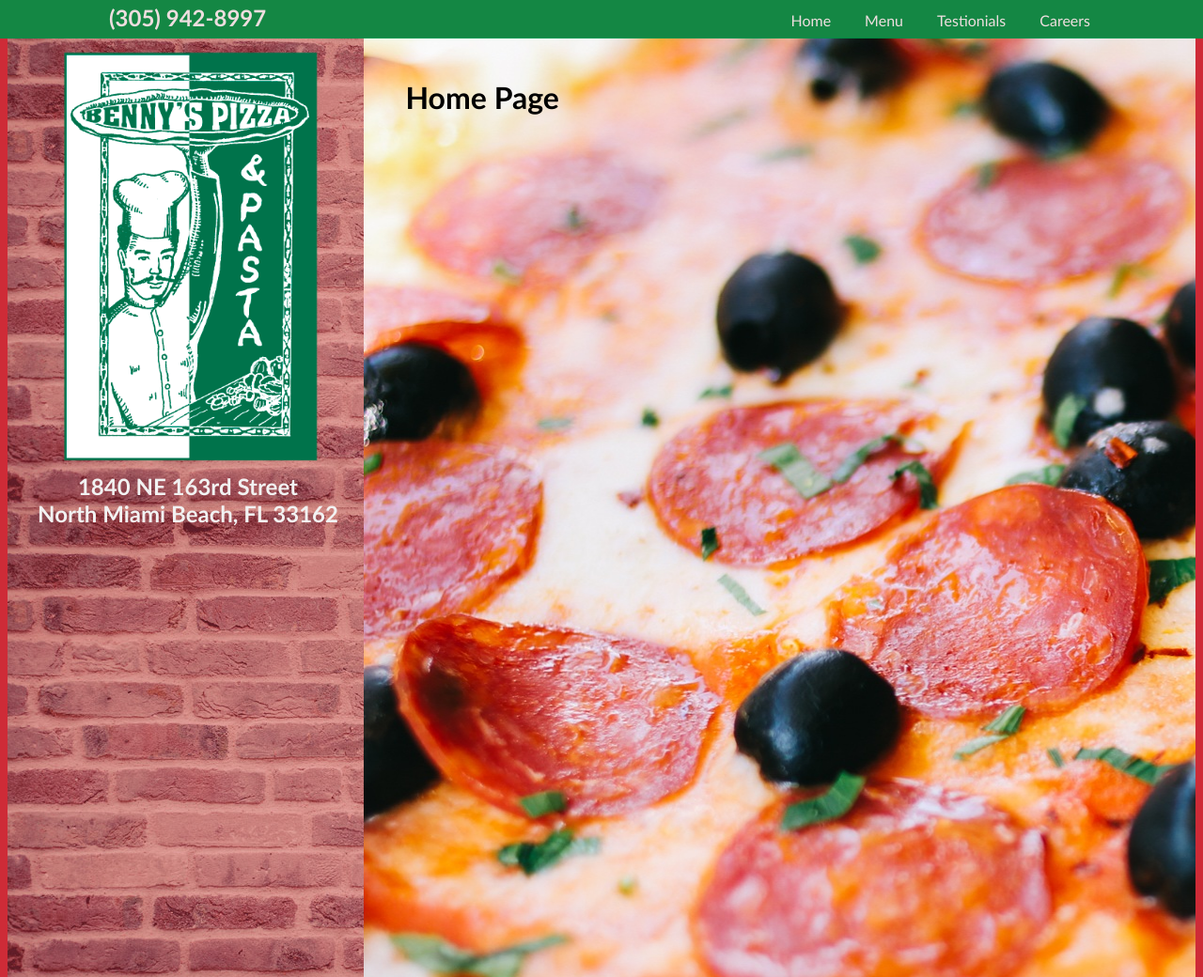
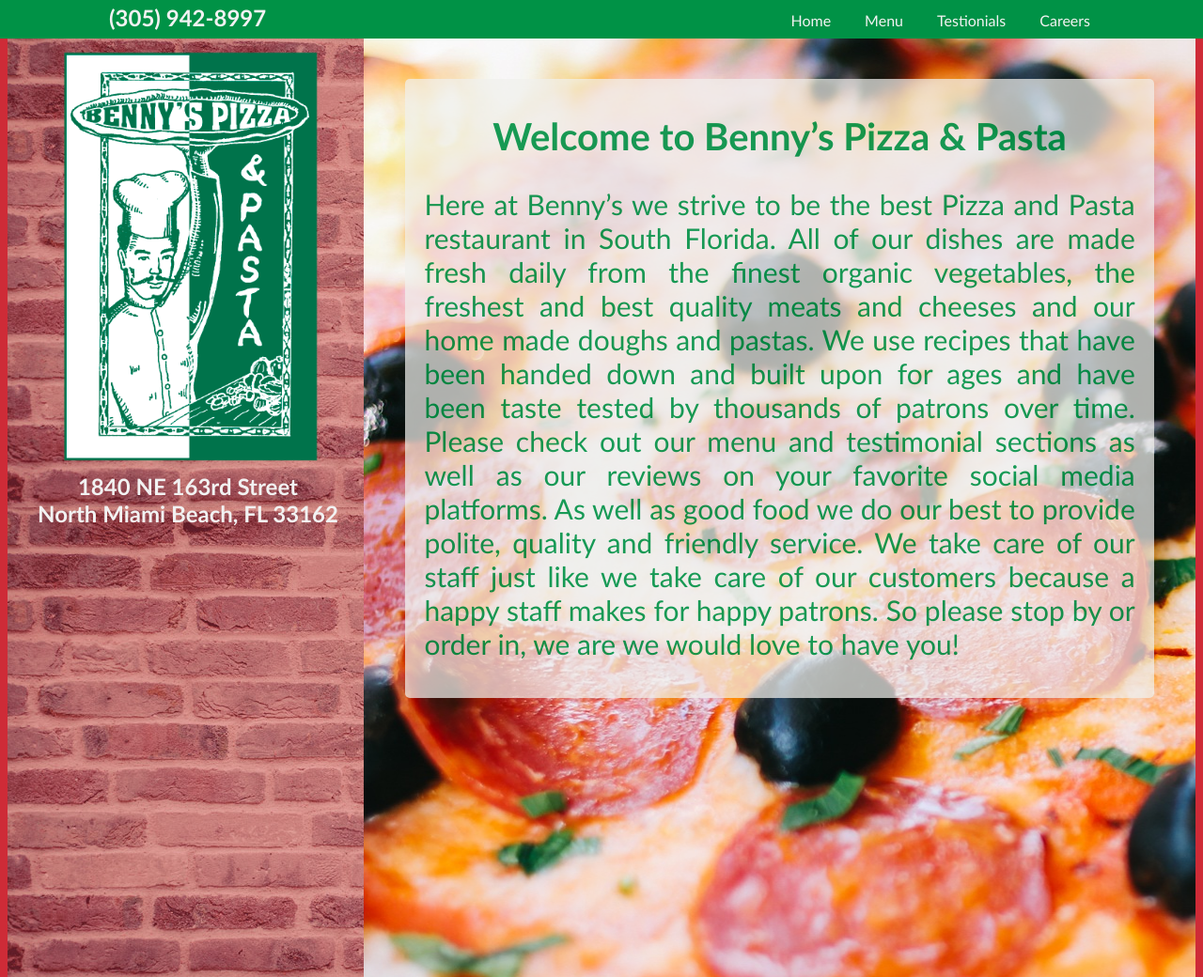
Before and after one commit to benzart151/Project4, a plain HTML site: page index.html in a window 1280 px wide. Shown: the top 1040 px of the page at 94% size. Drawn offline with Linux system fonts and the light colour scheme.

Commit message:
Home Page Copy
Added Copy to the Home Page

```diff
--- a/css/stylesheet.css
+++ b/css/stylesheet.css
@@ -26,7 +26,6 @@ a:hover, a:active {
 	color: #f2f2f2;
 	font-family: "Gill Sans", "Gill Sans MT", "Myriad Pro", "DejaVu Sans Condensed", Helvetica, Arial, "sans-serif";
 	vertical-align: bottom;
-	opacity: 0.9;
     z-index: 8888;
 }
 
@@ -105,6 +104,23 @@ a:hover, a:active {
 
 #mainText{
 	margin: 5%;
+    color: #009246;
+    background-color: rgba(240,240,237,0.8);
+    opacity: 0.9;
+    padding-left: 20px;
+    padding-right: 20px;
+    padding-top: 10px;
+    padding-bottom: 10px;
+    border-radius: 5px;
+}
+
+#mainText p{
+    text-align: justify;
+    font-size: 30px;
+}
+#mainText h1{
+    text-align: center;
+    font-size: 40px;
 }
 
 #sidebarText{
--- a/index.html
+++ b/index.html
@@ -51,7 +51,10 @@
         </div>
         <div id="mainContent">
         	<div id="mainText">
-		  		<h1>Home Page</h1>
+		  		<h1>Welcome to Benny’s Pizza & Pasta</h1>
+                <p>
+                Here at Benny’s we strive to be the best Pizza and Pasta restaurant in South Florida. All of our dishes are made fresh daily from the finest organic vegetables, the freshest and best quality meats and cheeses and our home made doughs and pastas. We use recipes that have been handed down and built upon for ages and have been taste tested by thousands of patrons over time. Please check out our menu and testimonial sections as well as our reviews on your favorite social media platforms. As well as good food we do our best to provide polite, quality and friendly service. We take care of our staff just like we take care of our customers because a happy staff makes for happy patrons. So please stop by or order in, we are we would love to have you!
+                </p>
 		  	</div>
 		</div>
         <div id="footer">
```
Also changed, not shown: 1 other file.
